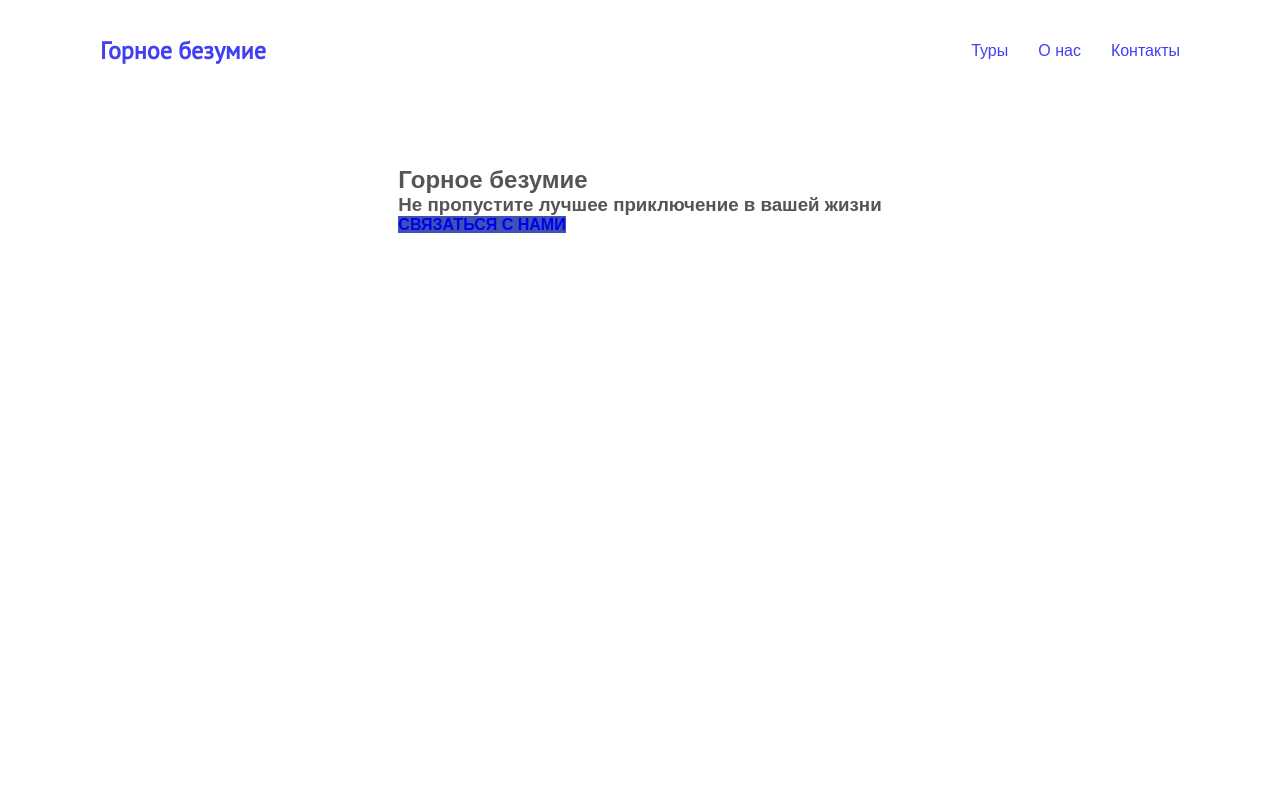
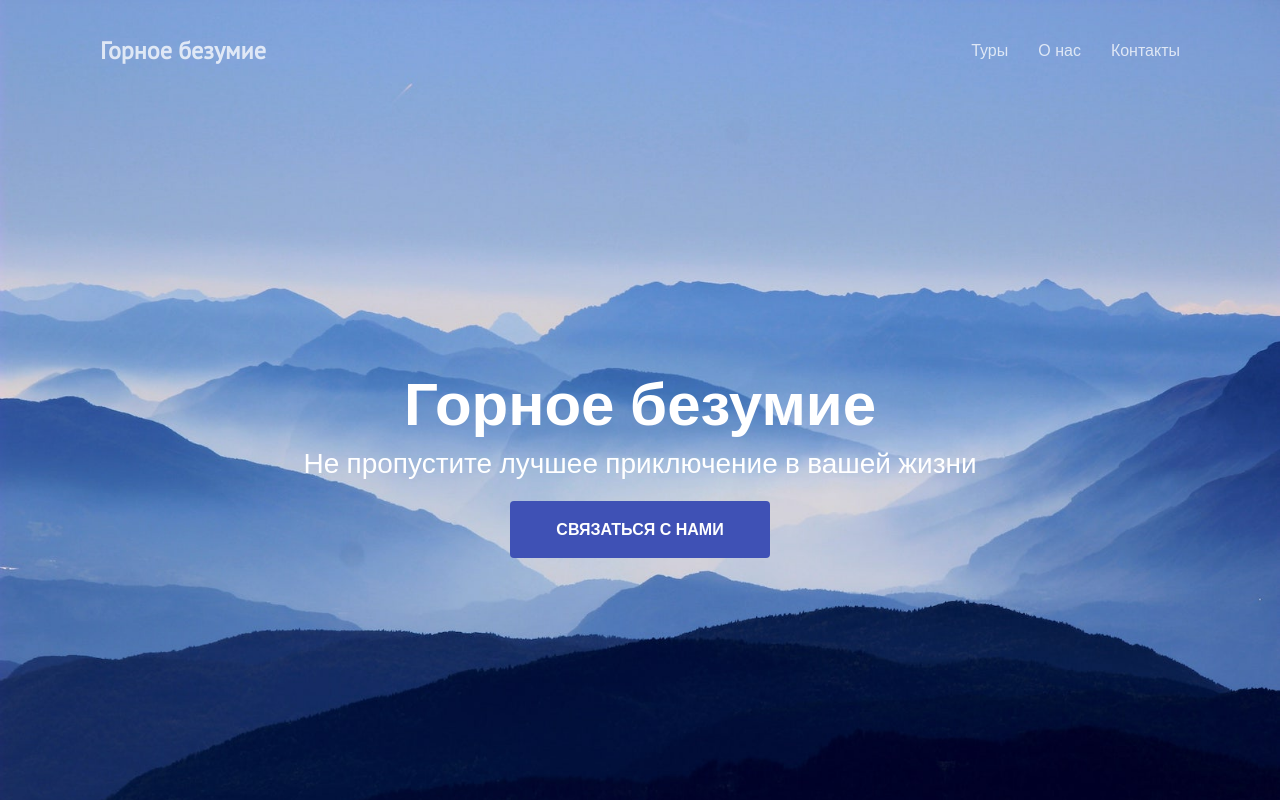
Before and after one commit to famousArtist/firstApp, a plain HTML site: page index.html in a window 1280 px wide. Drawn offline with nearby package versions, Linux system fonts and the light colour scheme.

Commit message:
full header and body with animations

```diff
--- a/assets/css/styles.css
+++ b/assets/css/styles.css
@@ -16,6 +16,7 @@ nav {
 a {
 	text-decoration: none;
 	opacity: 0.75;
+	color: #fff;
 }
 
 a:hover {
@@ -23,7 +24,7 @@ a:hover {
 }
 
 a.btn {
-	border-right: 4px;
+	border-radius: 4px;
 	text-transform: uppercase;
 	font-weight: bold;
 	text-align: center;
@@ -46,12 +47,15 @@ section {
 /*Header styles*/
 
 header {
+	position: absolute;
+	width: 100%;
 	display: flex;
 	justify-content: space-between;
 	align-items: center;
 	padding: 35px 100px 0;
 	animation: fadein 1s 0.5s forwards;
 	opacity: 0;
+	color: #fff;
 }
 
 @keyframes fadein {
@@ -72,3 +76,47 @@ header nav li {
 	margin: 0 15px;
 
 }
+
+/*hero Styles*/
+.hero {
+	position: relative;
+	justify-content: center;
+	text-align: center;
+	min-height: 100vh;
+	color: #fff;
+}
+
+.hero .background-image {
+	position: absolute;
+	background-size: cover;
+	top:0;
+	left:0;
+	width: 100%;
+	height: 100%;
+	z-index: -1;
+	background-color: #80a3db;
+}
+
+.hero h1 {
+	font: bold 60px "Open Sans", sans-serif;
+}
+.hero h3 {
+	font: normal 28px "Open Sans", sans-serif;
+	margin-bottom: 40px;
+}
+
+.hero a.btn {
+	padding: 20px 46px;
+}
+
+.hero-content-area {
+	opacity:0;
+	margin-top: 100px;
+	animation: slidefade 1s ease 0.7s forwards;
+}
+
+@keyframes slidefade {
+	100% {
+		opacity: 1;
+	}
+}
```
